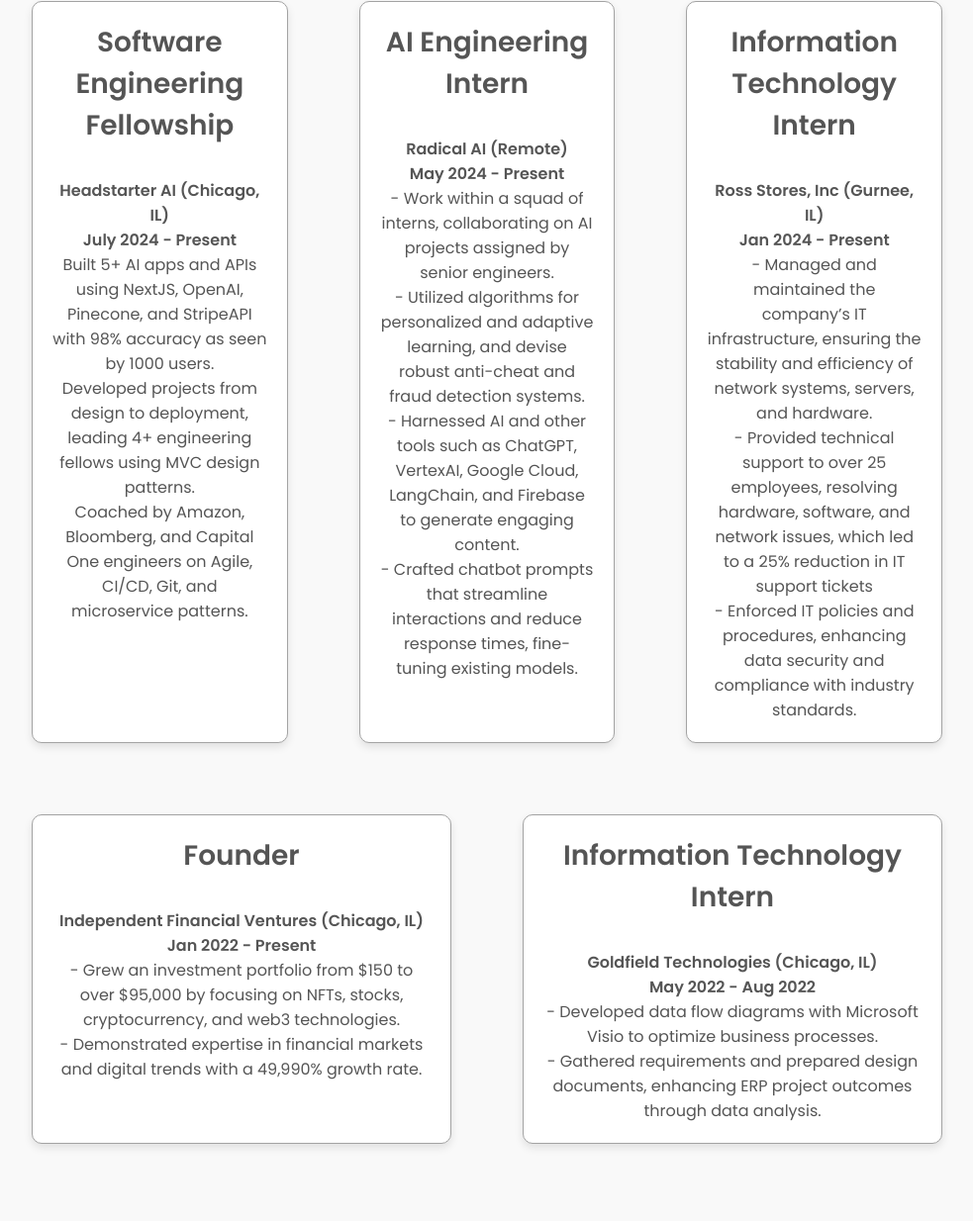
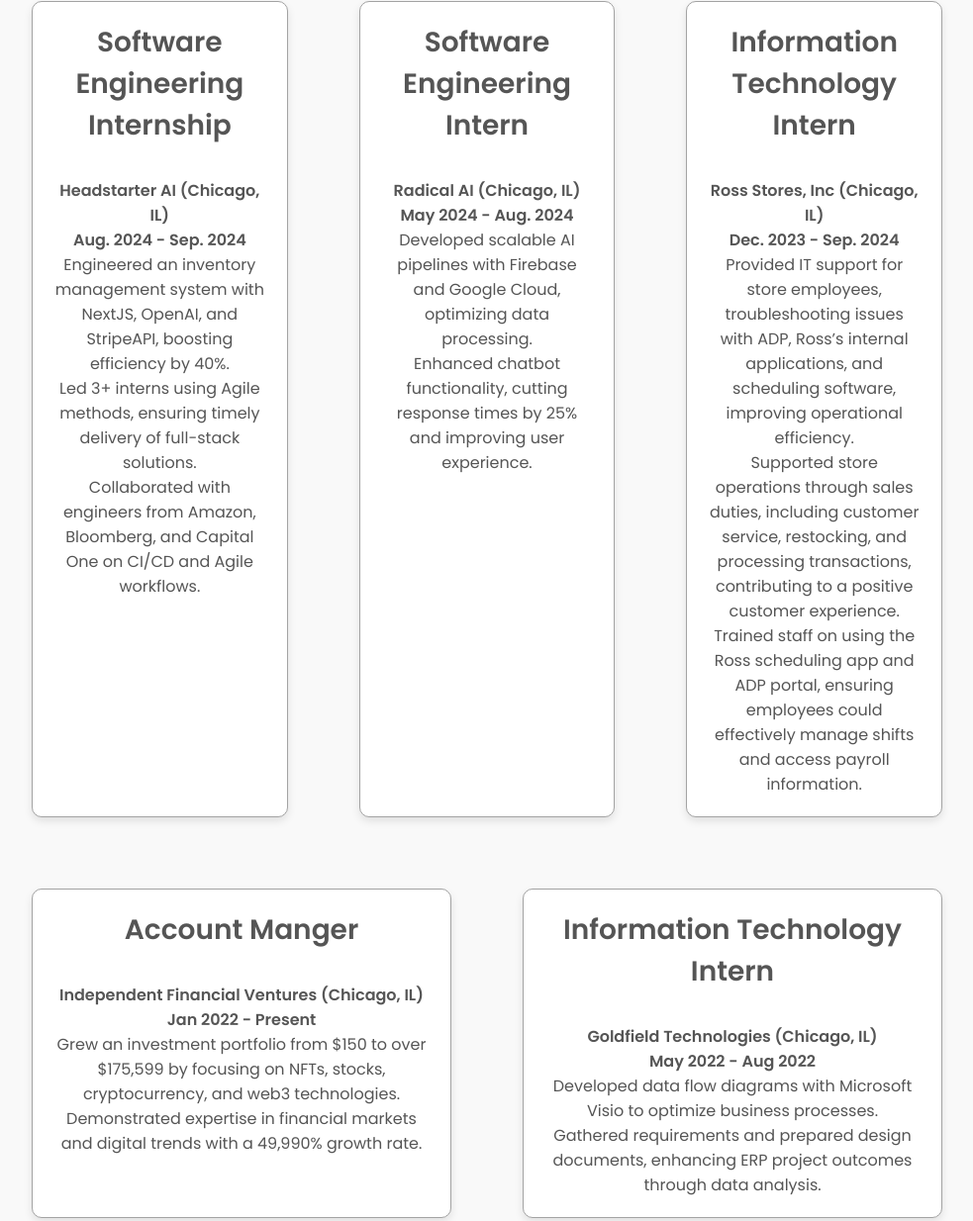
Before and after one commit to abdullahulhaque/Portfolio, a plain HTML site: page index.html in a window 1280 px wide. Shown: the part 2162-3396 px from the top of the page at 99% size, without its empty margins (148-1131 px from the left). Drawn offline with Linux system fonts and the light colour scheme.

Commit message:
Update index.html

```diff
--- a/index.html
+++ b/index.html
@@ -105,11 +105,13 @@
                 </div>
                 <div class="text-container">
                     <p>
-                        Hi! Im Abdullah, I am an Artificial Intelligence and Software Engineering student at Illinois Institute of Technology, expecting to graduate in 2026/2027.
-                        Driven by a passion for ML/AI, I aim to forge a career in technology or finance. My expertise spans C++ and Python frameworks and libraries.
-                        With a natural affinity for data and problem-solving, I thrive on creating and developing algorithms.
-                        Embracing a growth mindset, I continually seek new learning opportunities. I am committed to leveraging AI to drive global advancements.
-                        If you're looking to connect over AI and technology, feel free to reach out here or via email: ulhaqueabdullah773@gmail.com.
+                        As a student of Computer Science, exploring the intricate intersections between logic and innovation, I’m currently attending the Illinois Institute of Technology.
+
+                        My journey in computer science revolves around crafting impactful software, exploring the potential of AI/ML, and harnessing data to extract meaningful insights from complex datasets.
+
+                        Driven by relentless curiosity and a deep-seated passion for problem-solving, I’m drawn to projects where technology can reshape our understanding of challenges and empower solutions with precision and creativity.
+
+                        I welcome opportunities to connect with like-minded professionals in AI and technology. Feel free to reach out to me here or via email at ulhaqueabdullah773@gmail.com.
                     </p>
                 </div>
             </div>
@@ -127,46 +129,42 @@
         <div class="experience-details-container">
             <div class="about-containers">
                 <div class="details-container">
-                    <h2 class="experience-sub-title">Software Engineering Fellowship</h2>
+                    <h2 class="experience-sub-title">Software Engineering Internship</h2>
                     <p><strong>Headstarter AI (Chicago, IL)</strong></p>
-                    <p><strong>July 2024 - Present</strong></p>
-                    <p>Built 5+ AI apps and APIs using NextJS, OpenAI, Pinecone, and StripeAPI with 98% accuracy as seen by 1000 users.</p>
-                    <p>Developed projects from design to deployment, leading 4+ engineering fellows using MVC design patterns.</p>
-                    <p>Coached by Amazon, Bloomberg, and Capital One engineers on Agile, CI/CD, Git, and microservice patterns.</p>
+                    <p><strong>Aug. 2024 - Sep. 2024</strong></p>
+                    <p>Engineered an inventory management system with NextJS, OpenAI, and StripeAPI, boosting efficiency by 40%.</p>
+                    <p>Led 3+ interns using Agile methods, ensuring timely delivery of full-stack solutions.</p>
+                    <p>Collaborated with engineers from Amazon, Bloomberg, and Capital One on CI/CD and Agile workflows.</p>
 
                 </div>
                 <div class="details-container">
-                    <h2 class="experience-sub-title">AI Engineering Intern</h2>
-                    <p><strong>Radical AI (Remote)</strong></p>
-                    <p><strong>May 2024 - Present</strong></p>
-                    <p>- Work within a squad of interns, collaborating on AI projects assigned by senior engineers.</p>
-                    <p>- Utilized algorithms for personalized and adaptive learning, and devise robust anti-cheat and fraud detection systems.</p>
-                    <p>- Harnessed AI and other tools such as ChatGPT, VertexAI, Google Cloud, LangChain, and Firebase to generate engaging content.</p>
-                    <p>- Crafted chatbot prompts that streamline interactions and reduce response times, fine-tuning existing models.</p>
+                    <h2 class="experience-sub-title">Software Engineering Intern</h2>
+                    <p><strong>Radical AI (Chicago, IL)</strong></p>
+                    <p><strong>May 2024 - Aug. 2024</strong></p>
+                    <p>Developed scalable AI pipelines with Firebase and Google Cloud, optimizing data processing.</p>
+                    <p>Enhanced chatbot functionality, cutting response times by 25% and improving user experience.</p>
                 </div>
                 <div class="details-container">
                     <h2 class="experience-sub-title">Information Technology Intern</h2>
-                    <p><strong>Ross Stores, Inc (Gurnee, IL)</strong></p>
-                    <p><strong>Jan 2024 - Present</strong></p>
-                    <p>- Managed and maintained the company’s IT infrastructure, ensuring the stability and efficiency of network systems,
-                        servers, and hardware.</p>
-                    <p>- Provided technical support to over 25 employees, resolving hardware, software, and network issues, which led to a
-                        25% reduction in IT support tickets</p>
-                    <p>- Enforced IT policies and procedures, enhancing data security and compliance with industry standards. </p>
+                    <p><strong>Ross Stores, Inc (Chicago, IL)</strong></p>
+                    <p><strong>Dec. 2023 - Sep. 2024</strong></p>
+                    <p>Provided IT support for store employees, troubleshooting issues with ADP, Ross’s internal applications, and scheduling software, improving operational efficiency.</p>
+                    <p>Supported store operations through sales duties, including customer service, restocking, and processing transactions, contributing to a positive customer experience.</p>
+                    <p>Trained staff on using the Ross scheduling app and ADP portal, ensuring employees could effectively manage shifts and access payroll information.</p>
                 </div>
                 <div class="details-container">
-                    <h2 class="experience-sub-title">Founder</h2>
+                    <h2 class="experience-sub-title">Account Manger</h2>
                     <p><strong>Independent Financial Ventures (Chicago, IL)</strong></p>
                     <p><strong>Jan 2022 - Present</strong></p>
-                    <p>- Grew an investment portfolio from $150 to over $95,000 by focusing on NFTs, stocks, cryptocurrency, and web3 technologies.</p>
-                    <p>- Demonstrated expertise in financial markets and digital trends with a 49,990% growth rate.</p>
+                    <p>Grew an investment portfolio from $150 to over $175,599 by focusing on NFTs, stocks, cryptocurrency, and web3 technologies.</p>
+                    <p>Demonstrated expertise in financial markets and digital trends with a 49,990% growth rate.</p>
                 </div>
                 <div class="details-container">
                     <h2 class="experience-sub-title">Information Technology Intern</h2>
                     <p><strong>Goldfield Technologies (Chicago, IL)</strong></p>
                     <p><strong>May 2022 - Aug 2022</strong></p>
-                    <p>- Developed data flow diagrams with Microsoft Visio to optimize business processes.</p>
-                    <p>- Gathered requirements and prepared design documents, enhancing ERP project outcomes through data analysis.</p>
+                    <p>Developed data flow diagrams with Microsoft Visio to optimize business processes.</p>
+                    <p>Gathered requirements and prepared design documents, enhancing ERP project outcomes through data analysis.</p>
                 </div>
             </div>
         </div>
```
